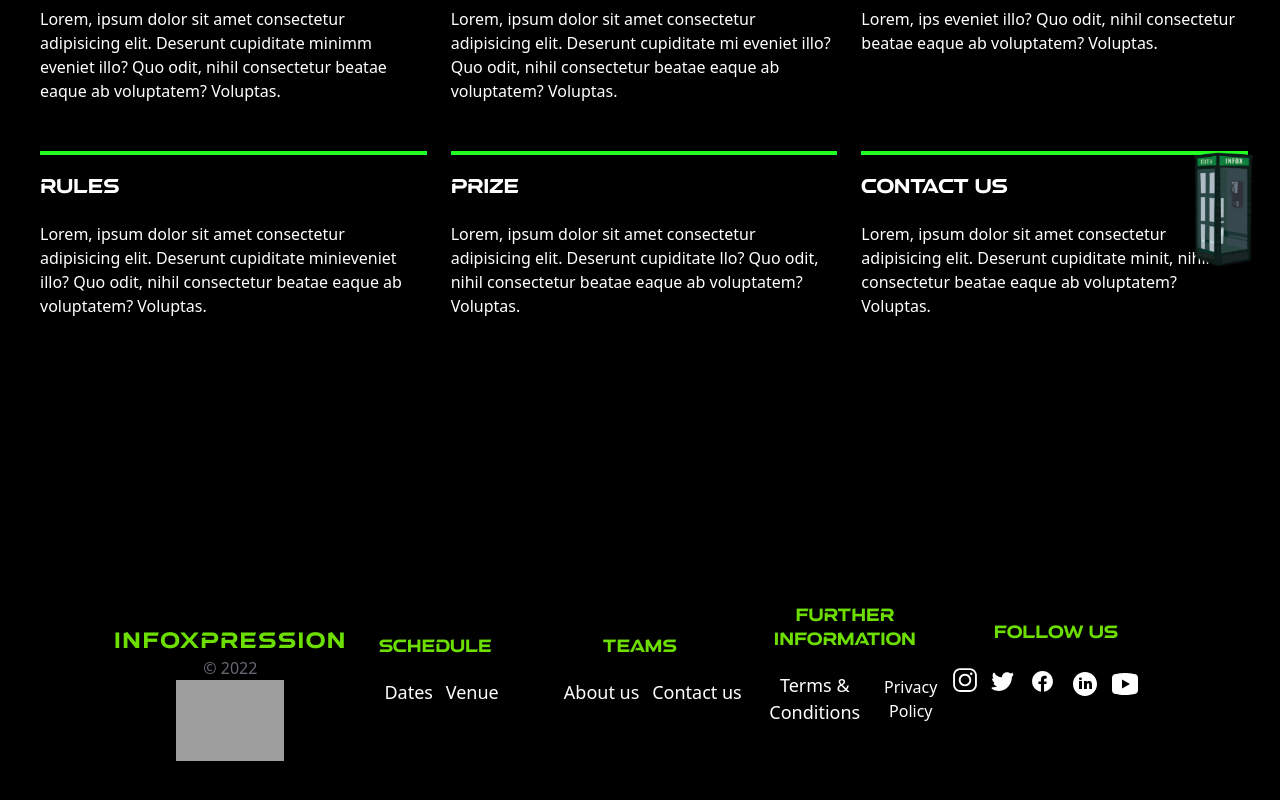
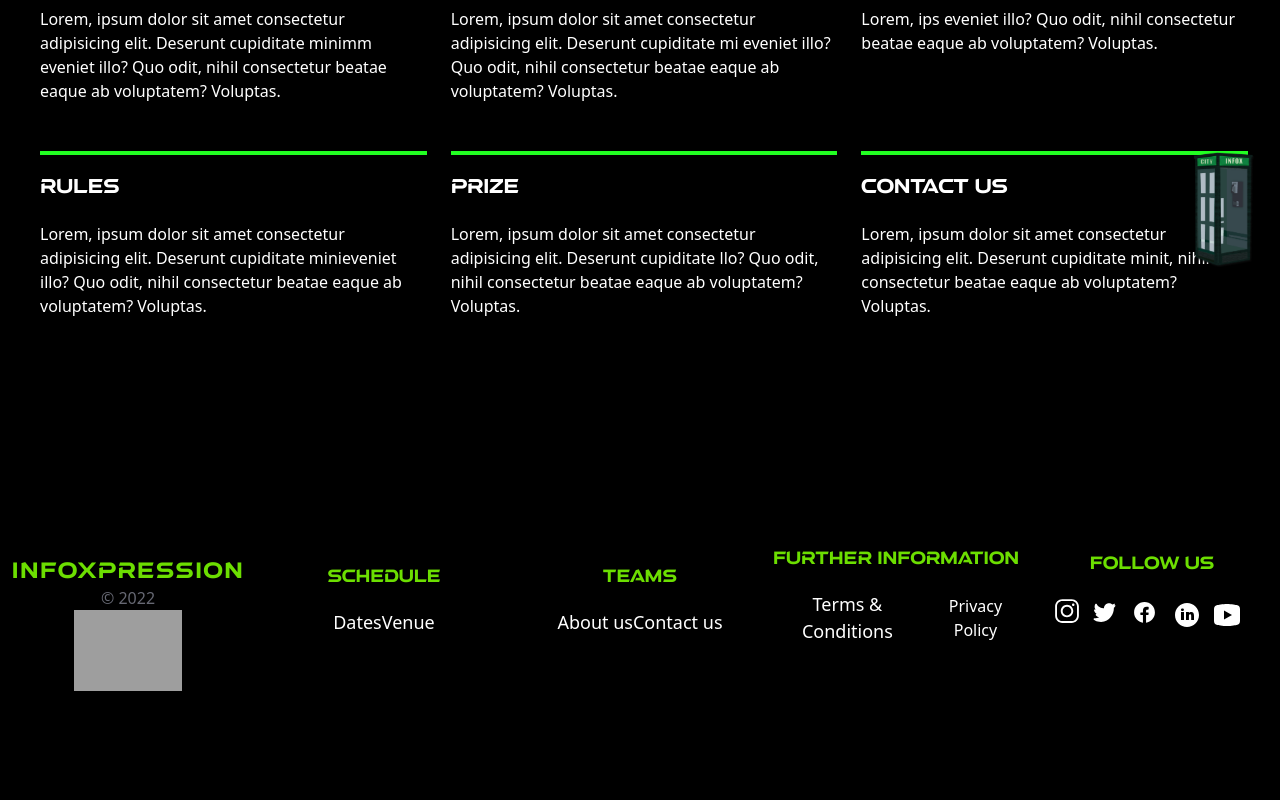
Before and after one commit to infoxusict/infox-22, a React (Create React App) app: page /#/event/name in a window 1280 px wide. Shown: the part 532-1332 px from the top of the page. After the commit the page ends 1271 px from the top, so only its background shows below. Built offline with nearby package versions, Linux system fonts and the light colour scheme; grey boxes are pictures that could not be loaded; the HTML template or start-up script is replaced by a standard one; a web font is replaced by a local one.

Commit message:
Footer Fixes-2

```diff
--- a/src/Components/Assets/Images/CSS/Footer.css
+++ b/src/Components/Assets/Images/CSS/Footer.css
@@ -13,8 +13,7 @@
 }
 .footer-20192 {
   background-color: #000000ec;
-  position: relative;
-  min-height: 50vh;
+  /* position: relative; */
   bottom: 0;
   color: #fff;
   /* padding: 5rem 0; */
@@ -26,15 +25,13 @@
   padding-bottom: 3rem !important;
   margin-top: 20vh;
   /* margin-bottom: -50px; */
-  z-index: -1;
+  z-index: -10;
   width: 100vw !important;
-  background-color: black;
   /* left: 0; */
 }
 
 .footer-20192 .container {
   position: relative;
-  width: 80%;
 }
 
 .footer-20192 .customer {
@@ -185,12 +182,10 @@
   top: -150px;
   position: relative;
 }
-
 .footer-20192 .cta h2,
 .footer-20192 .cta h3 {
   line-height: 1.5;
 }
-
 .footer-20192 .cta h3 {
   font-size: 20px;
 } */
@@ -202,8 +197,3 @@
 .footer-grid{
   align-items: center;
 }
-
-
-.div-text-lg{
-  margin-left: 1vw;
-}
```
